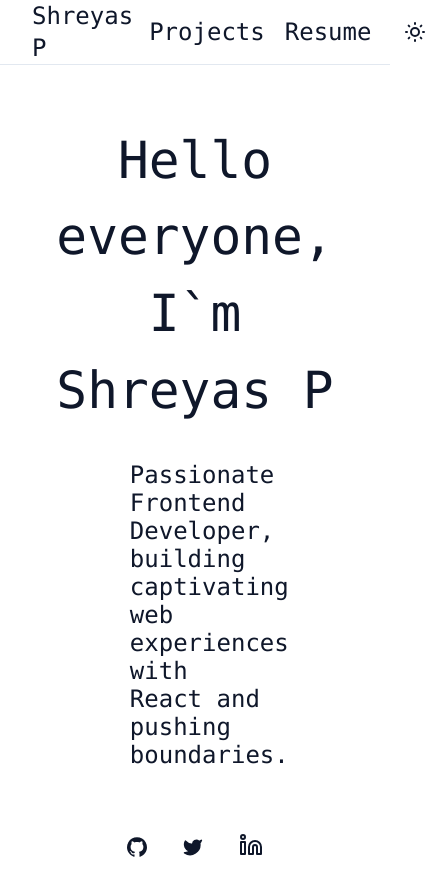
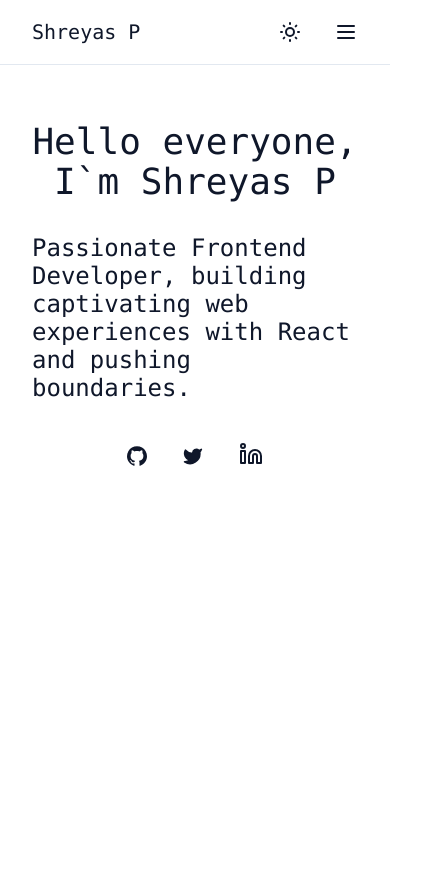
Before and after one commit to shreyas0924/portfolio-website, a Next.js app: page / in a window 390 px wide. Shown: the top 896 px of the page, 439 px wide, since content can reach past the window. After the commit the page ends 844 px from the top, so only its background shows below. Built offline with nearby package versions, Linux system fonts and the light colour scheme.

Commit message:
mobile res done

```diff
--- a/app/page.tsx
+++ b/app/page.tsx
@@ -1,4 +1,5 @@
 import Link from "next/link"
+
 import { siteConfig } from "@/config/site"
 import { buttonVariants } from "@/components/ui/button"
 import { Icons } from "@/components/icons"
@@ -6,12 +7,12 @@ import { Icons } from "@/components/icons"
 export default function IndexPage() {
   return (
     <section className="container grid items-center gap-6 pb-8 pt-6 md:py-10">
-      <section className="mt-[10%] text-center font-mono text-[3.2rem] antialiased ">
+      <section className="mt-[10%] text-center font-mono text-4xl antialiased md:text-5xl ">
         <span className="font-mono">
           <div>Hello everyone,</div>
           <div>I`m Shreyas P</div>
         </span>
-        <div className="mx-[30%] mt-8 text-left font-mono text-2xl leading-7 ">
+        <div className="mt-8 text-left font-mono text-2xl leading-7 md:mx-[30%] md:text-2xl   ">
           Passionate Frontend Developer, building captivating web experiences
           with React and pushing boundaries.
         </div>
--- a/app/projects/page.tsx
+++ b/app/projects/page.tsx
@@ -8,6 +8,13 @@ export default function page() {
     <div>
       <h1 className="text-center my-10 text-2xl font-mono ">Projects</h1>
       <div className="flex  flex-wrap mx-6 justify-center gap-2 my-2">
+      <GitHubProjects
+          description="An ecommerce application built using Next.js 13"
+          star={1}
+          language="TypeScript"
+          title="shreyas0924/ecommerce-next"
+          TypeScript="fill-sky-400 text-sky-400"
+        />
         <GitHubProjects
           description="Emoji-only twitter built using Next.js"
           star={2}
@@ -29,13 +36,14 @@ export default function page() {
           title="shreyas0924/business-marketplace"
           JavaScript="fill-yellow-200 text-yellow-200"
         />
-        <GitHubProjects
+        {/* <GitHubProjects
           description="Blockchain Ticketing System built on the Polygon Network"
           star={2}
           language="JavaScript"
           title="shreyas0924/Biticket"
           JavaScript="fill-yellow-200 text-yellow-200"
-        />
+        /> */}
+
       </div>
     </div>
   )
--- a/components/site-header.tsx
+++ b/components/site-header.tsx
@@ -1,22 +1,84 @@
+// import Link from "next/link"
+
+// import { siteConfig } from "@/config/site"
+// import { ThemeToggle } from "@/components/theme-toggle"
+
+// export function SiteHeader() {
+//   return (
+//     <header className="sticky top-0 z-40 w-full border-b bg-background">
+//       <div className="container flex h-16 items-center space-x-4 sm:justify-between sm:space-x-0">
+//         <Link href="/" className="flex gap-6 font-mono text-2xl md:gap-10">
+//           Shreyas P
+//         </Link>
+//         <div className="flex flex-1 items-center justify-end space-x-4">
+//           <nav className="flex items-center gap-4 space-x-1 font-mono text-2xl">
+//             <Link href="../projects">Projects</Link>
+//             <Link href={siteConfig.links.resume} target="_blank">
+//               Resume
+//             </Link>
+//             <ThemeToggle />
+//           </nav>
+//         </div>
+//       </div>
+//     </header>
+//   )
+// }
+"use client"
+
+import React from "react"
 import Link from "next/link"
+import { Menu } from "lucide-react"
 
 import { siteConfig } from "@/config/site"
 import { ThemeToggle } from "@/components/theme-toggle"
 
 export function SiteHeader() {
+  const [isMenuOpen, setIsMenuOpen] = React.useState(false)
+
+  const handleMenuToggle = () => {
+    setIsMenuOpen(!isMenuOpen)
+  }
+
   return (
     <header className="sticky top-0 z-40 w-full border-b bg-background">
       <div className="container flex h-16 items-center space-x-4 sm:justify-between sm:space-x-0">
-        <Link href="/" className="flex gap-6 font-mono text-2xl md:gap-10">
+        <Link
+          href="/"
+          className="flex gap-6 font-mono text-xl md:text-2xl"
+        >
           Shreyas P
         </Link>
         <div className="flex flex-1 items-center justify-end space-x-4">
-          <nav className="flex items-center gap-4 space-x-1 font-mono text-2xl">
-            <Link href="../projects">Projects</Link>
-            <Link href={siteConfig.links.resume} target="_blank">
-              Resume
-            </Link>
+          <nav className="flex items-center gap-4 space-x-1 font-mono text-xl md:text-2xl">
+            <div className="hidden md:block">
+              <Link href="../projects" className="mx-4"> Projects</Link>
+              <Link href={siteConfig.links.resume} target="_blank">
+                Resume
+              </Link>
+            </div>
             <ThemeToggle />
+            <div className="md:hidden">
+              <Menu
+                className={`h-6 w-6 cursor-pointer ${
+                  isMenuOpen ? "text-primary" : ""
+                }`}
+                onClick={handleMenuToggle}
+              />
+              {isMenuOpen && (
+                <div className="absolute right-0 top-full mr-4 mt-2 justify-start rounded border-2 border-gray-300 bg-background shadow-md dark:border-gray-700">
+                  <Link href="../projects" className="block p-2">
+                    Projects
+                  </Link>
+                  <Link
+                    href={siteConfig.links.resume}
+                    target="_blank"
+                    className="block p-2"
+                  >
+                    Resume
+                  </Link>
+                </div>
+              )}
+            </div>
           </nav>
         </div>
       </div>
--- a/package.json
+++ b/package.json
@@ -14,6 +14,7 @@
     "format:check": "prettier --check \"**/*.{ts,tsx,mdx}\" --cache"
   },
   "dependencies": {
+    "@heroicons/react": "^2.0.18",
     "@radix-ui/react-dropdown-menu": "^2.0.5",
     "@radix-ui/react-separator": "^1.0.3",
     "@radix-ui/react-slot": "^1.0.2",
```
Also changed, not shown: 1 other file (tests, documents, lock files or other folders).
